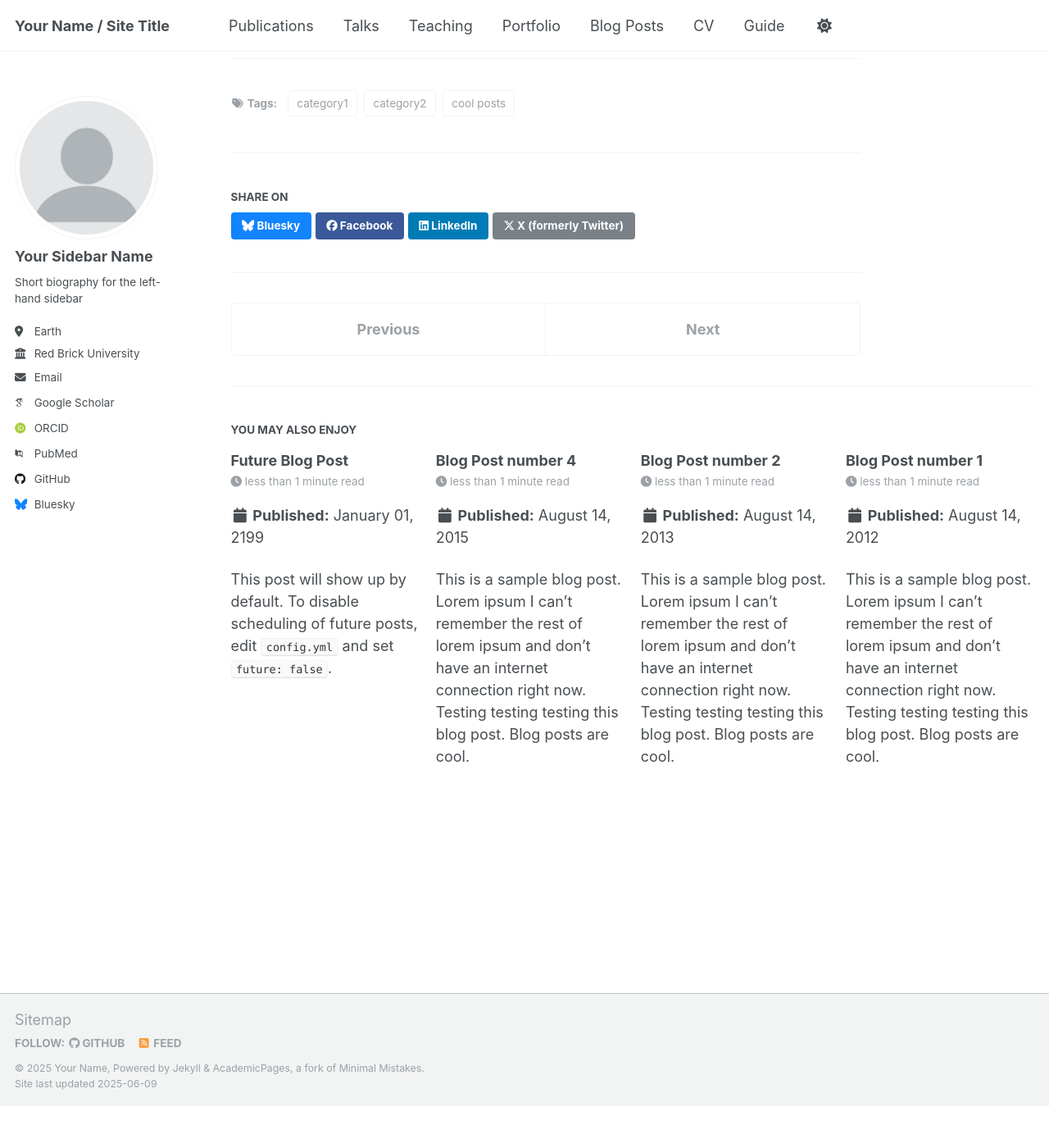
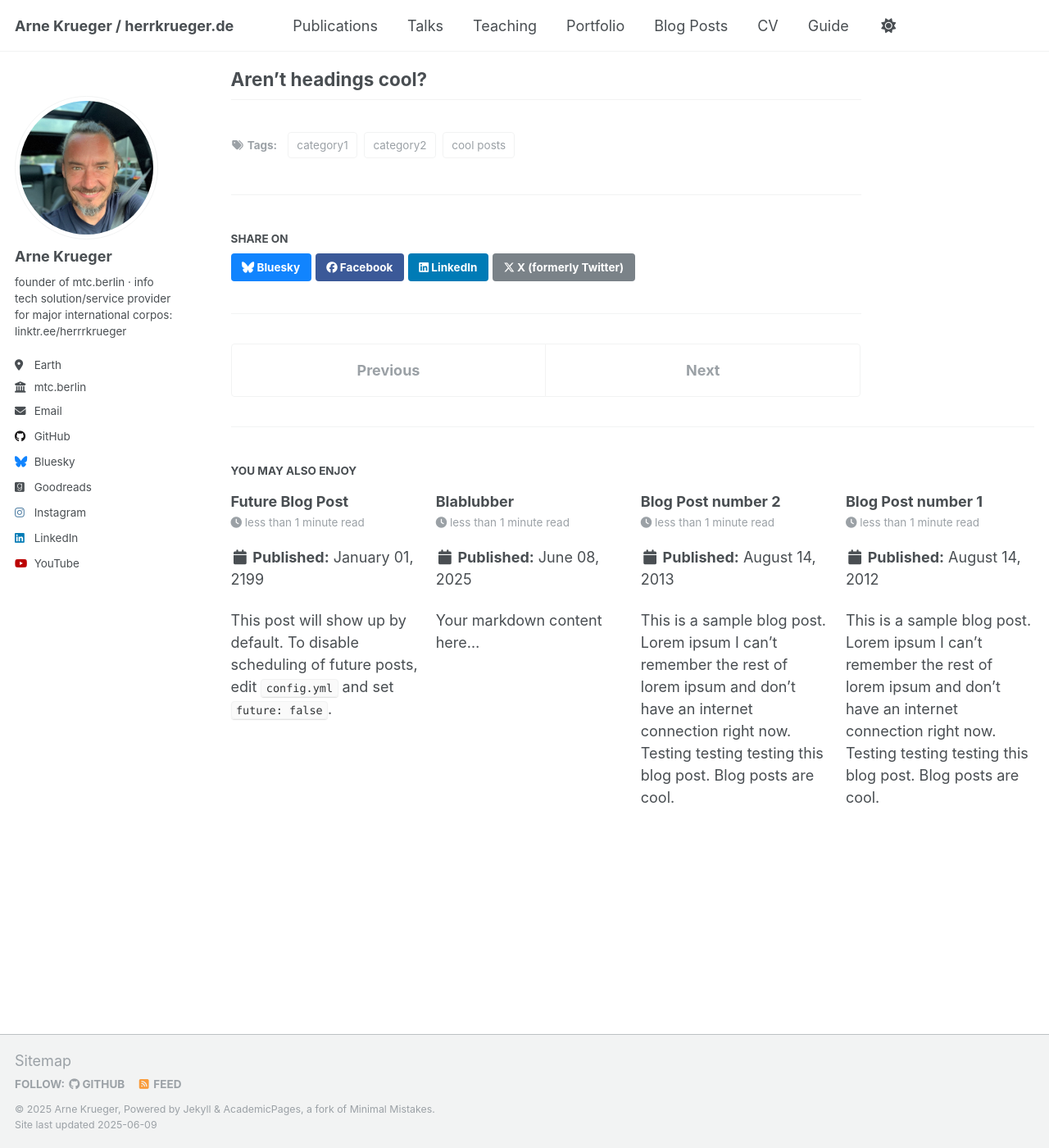
Before and after one commit to herrkrueger/herrkrueger.github.io, a Jekyll site: the page built from _posts/2014-08-14-blog-post-3.md, in a window 1280 px wide and 1400 px high, scrolled down 421 px. Shown: the whole window at 82% size. Built offline with Jekyll 4.4.1, drawn with Linux system fonts in a browser that asks for light colours; some web fonts are replaced; before the commit the page ends 1770 px from its top, so only the background shows below that.

Commit message:
first setup done

```diff
--- a/_config.yml
+++ b/_config.yml
@@ -9,13 +9,13 @@
 # Basic Site Settings
 locale                   : "en-US"
 site_theme               : "default"
-title                    : "Your Name / Site Title"
+title                    : "Arne Krueger / herrkrueger.de"
 title_separator          : "-"
-name                     : &name "Your Name"
-description              : &description "personal description"
-url                      : https://academicpages.github.io # the base hostname & protocol for your site e.g. "https://[your GitHub username].github.io" or if you already have some other page hosted on Github then use "https://[your GitHub username].github.io/[Your Repo Name]"
+name                     : &name "Arne Krueger"
+description              : &description "This is the personal website of Arne Krueger, founder and managing director of mtc.berlin - here you can find information about my work, publications, and more."
+url                      : https://herrkrueger.github.io # the base hostname & protocol for your site e.g. "https://[your GitHub username].github.io" or if you already have some other page hosted on Github then use "https://[your GitHub username].github.io/[Your Repo Name]"
 baseurl                  : "" # the subpath of your site, e.g. "/blog"
-repository               : "academicpages/academicpages.github.io"
+repository               : "herrkrueger/herrkrueger.github.io"
 
 # Site Author - The following control what appear as part of the author content on the side bar.
 #               If a field is blank the icon and link will not appear, otherwise it will be shown.
@@ -23,22 +23,22 @@ repository               : "academicpages/academicpages.github.io"
 author:
   # Biographic information
   avatar           : "profile.png"
-  name             : "Your Sidebar Name"
+  name             : "Arne Krueger"
   pronouns         : # example: "she/her"
-  bio              : "Short biography for the left-hand sidebar"
+  bio              : "founder of mtc.berlin · info tech solution/service provider for major international corpos: linktr.ee/herrrkrueger"
   location         : "Earth"
-  employer         : "Red Brick University"
+  employer         : "mtc.berlin"
   uri              : # URL
-  email            : "none@example.org"
+  email            : "arne.krueger@mtc.berlin"
 
   # Academic websites
   academia         : # URL
   arxiv            : # URL - Update with the correct link to your profile
-  googlescholar    : "https://scholar.google.com/citations?user=PS_CX0AAAAAJ"
+  googlescholar    : # "https://scholar.google.com/citations?user=PS_CX0AAAAAJ"
   impactstory      : # URL
-  orcid            : "http://orcid.org/yourorcidurl"
+  orcid            : # "http://orcid.org/yourorcidurl"
   semantic         : # URL
-  pubmed           : "https://www.ncbi.nlm.nih.gov/pubmed/?term=john+snow"
+  pubmed           : # "https://www.ncbi.nlm.nih.gov/pubmed/?term=john+snow"
   researchgate     : # URL
   scopus           : # URL
 
@@ -46,21 +46,21 @@ author:
   bitbucket        : # Username - Update with your username on the site
   codepen          : # Username
   dribbble         : # Username
-  github           : "academicpages"
+  github           : "herrkrueger"
   kaggle           : # Username
   stackoverflow    : # User number or user number and name (i.e., use "1" or "1/jeff-atwood")
 
   # Social media
-  bluesky          : "bsky.app" # Replace this with you Bluesky username
+  bluesky          : "herrkrueger.bsky.social" # Replace this with you Bluesky username
   facebook         : # Username
   flickr           : # Username
   foursquare       : # Username
-  goodreads        : # Username
+  goodreads        : "11759557-arne-krueger" # Username
   google_plus      : # Username
   keybase          : # Username
-  instagram        : # Username
+  instagram        : "herrkrueger" # Username
   lastfm           : # Username
-  linkedin         : # Username
+  linkedin         : "herrkrueger" # Username
   mastodon         : # URL
   medium           : # URL
   pinterest        : # Username
@@ -73,7 +73,7 @@ author:
   weibo            : # Username
   wikipedia        : # Username
   xing             : # Username
-  youtube          : # Username
+  youtube          : "herrkrueger" # Username
   zhihu            : # Username
 
 # Publication Category - The following the list of publication categories and their headings
@@ -89,7 +89,7 @@ publication_category:
 teaser                   :  # filename of teaser fallback teaser image placed in /images/, .e.g. "500x300.png"
 breadcrumbs              : false # true, false (default)
 words_per_minute         : 160
-future                   : true
+future                   : false
 read_more                : "disabled" # if enabled, adds "Read more" links to excerpts
 talkmap_link             : false      #change to true to add link to talkmap on talks page
 comments:
```
Also changed, not shown: _posts/2014-08-14-blog-post-3.md (+2 -0 lines), _posts/2015-08-14-blog-post-4.md (deleted, +0 -20 lines), _posts/2025-06-08-blog-post-4.md (added, +16 -0 lines), images/profile.png.
